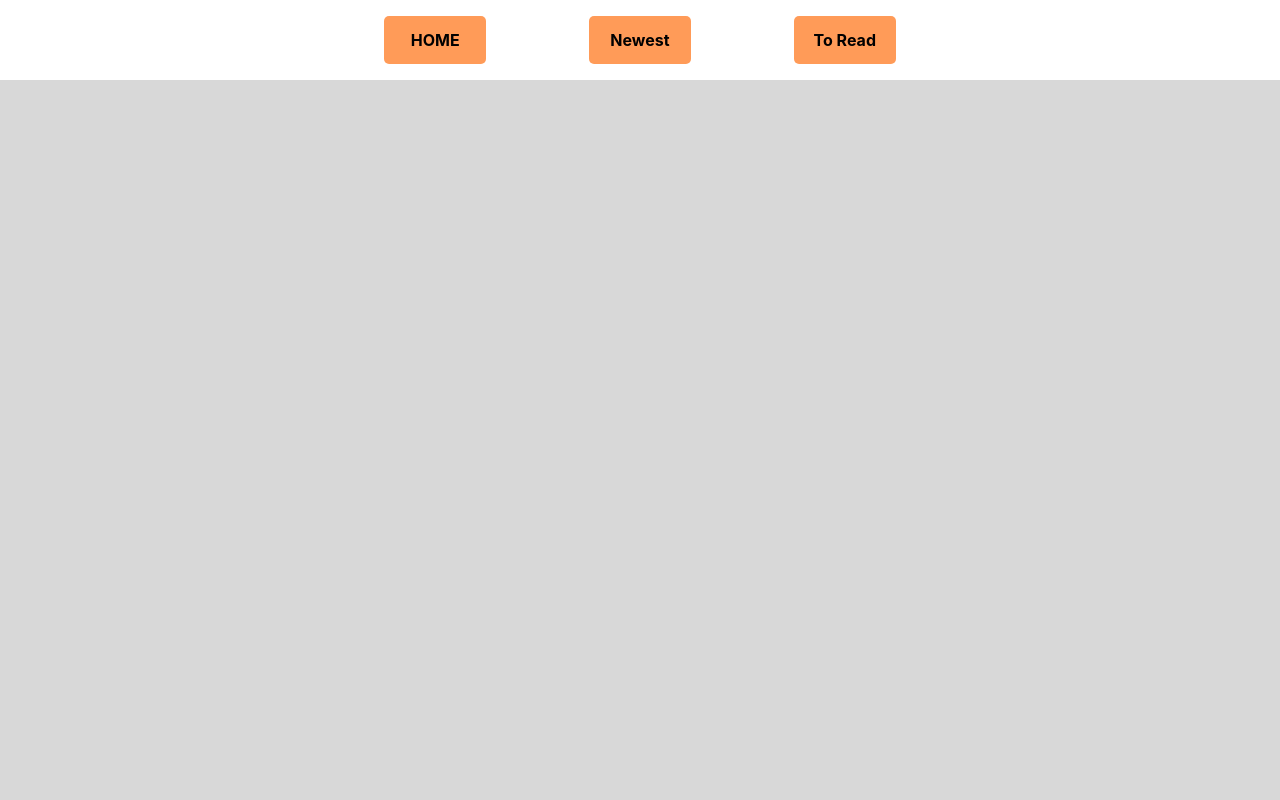
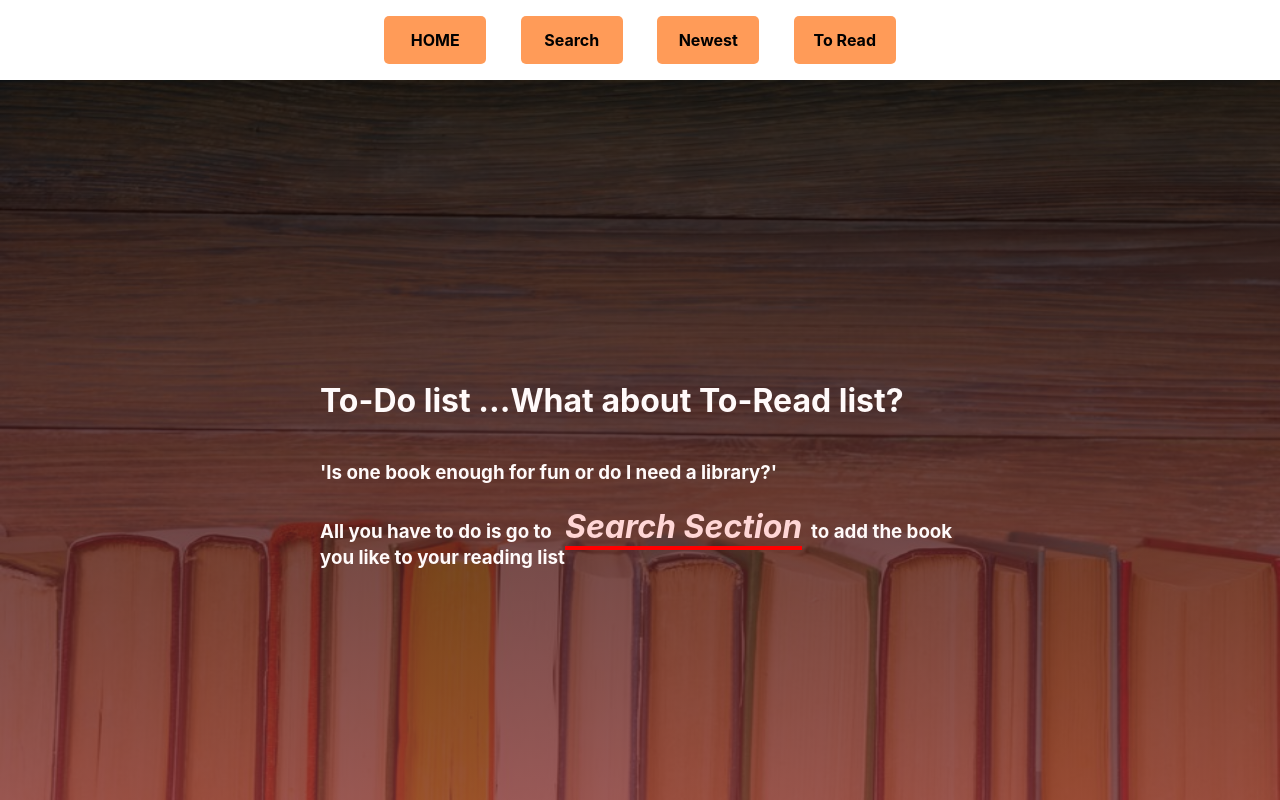
Before and after one commit to GSG-G10/BooksToRead, a React (Create React App) app: page / in a window 1280 px wide. Built offline with nearby package versions, Linux system fonts and the light colour scheme.

Commit message:
finish welcome page and it style relates #3

```diff
--- a/src/component/Header.jsx
+++ b/src/component/Header.jsx
@@ -1,6 +1,6 @@
 import React from "react";
 import "./componentCss/Header.css";
-
+import Welcome from "./Welcome";
 import { BrowserRouter as Router, Switch, Route, Link } from "react-router-dom";
 
 const Header = () => {
@@ -12,6 +12,9 @@ const Header = () => {
             <Link to="/">HOME</Link>
           </li>
           <li>
+            <Link to="/search">Search</Link>
+          </li>
+          <li>
             <Link to="/new">Newest</Link>
           </li>
           <li>
@@ -21,9 +24,12 @@ const Header = () => {
       </header>
 
       <Switch>
-        <Route exact path="/"></Route>
+        <Route exact path="/">
+          <Welcome />
+        </Route>
         <Route exact path="/new"></Route>
         <Route exact path="/read"></Route>
+        <Route exact path="/search"></Route>
       </Switch>
     </Router>
   );
--- /dev/null
+++ b/src/component/Welcome.jsx
@@ -0,0 +1,20 @@
+import React from "react";
+import "./componentCss/Welcome.css";
+const Welcome = () => {
+  return (
+
+      <div className="welcome">
+        <div className="text-box">
+          <h1 className="title">To-Do list ...What about To-Read list?</h1>
+          <h3 className="desc">
+            'Is one book enough for fun or do I need a library?' <br />
+            <br />
+            All you have to do is go to &nbsp; <span className='link'>Search Section</span>
+            &nbsp; to add the book you like to your reading list
+          </h3>
+        </div>
+      </div>
+  );
+};
+
+export default Welcome;
--- a/src/component/componentCss/Header.css
+++ b/src/component/componentCss/Header.css
@@ -29,7 +29,7 @@ header ul li {
 }
 
 header ul li:hover{
-    border-bottom: 2px solid rgb(138, 138, 138);
+    border-bottom: 4px solid rgb(255, 0, 0);
 }
 
 header ul li a {
--- /dev/null
+++ b/src/component/componentCss/Welcome.css
@@ -0,0 +1,38 @@
+.welcome {
+    width: 100%;
+    height: 90vh;
+    background-image: linear-gradient(rgba(0, 0, 0, 0.8),rgba(128, 50, 50, 0.8)), url(../../img/iStock-587536358.jpg);
+    background-repeat: no-repeat;
+    background-size: 100% 90vh;
+    display: flex;
+    justify-content: center;
+    align-items: center;
+}
+
+.text-box {
+    width: 50%;
+    height: 20vh;
+    display: flex;
+    flex-direction: column;
+    justify-content: space-between;
+    align-items: flex-start;
+}
+
+.title,
+.desc {
+    color: rgb(255, 250, 250);
+}
+
+.link {
+    text-decoration: none;
+    color: rgb(255, 214, 214);
+    font-weight: bold;
+    font-style: italic;
+    font-size: 2rem;
+    border-bottom: 4px solid rgb(255, 0, 0);
+}
+
+.link:hover {
+    border-bottom: 4px solid rgb(255, 255, 255);
+    color: rgb(255, 38, 0);
+}
--- a/src/index.css
+++ b/src/index.css
@@ -20,5 +20,5 @@ code {
   flex-direction: column;
   justify-content: space-between;
   align-items: center;
-  background-color: rgb(216, 216, 216);
+  background-color: rgb(255, 220, 220);
 }
```
Also changed, not shown: src/img/iStock-587536358.jpg (added).
